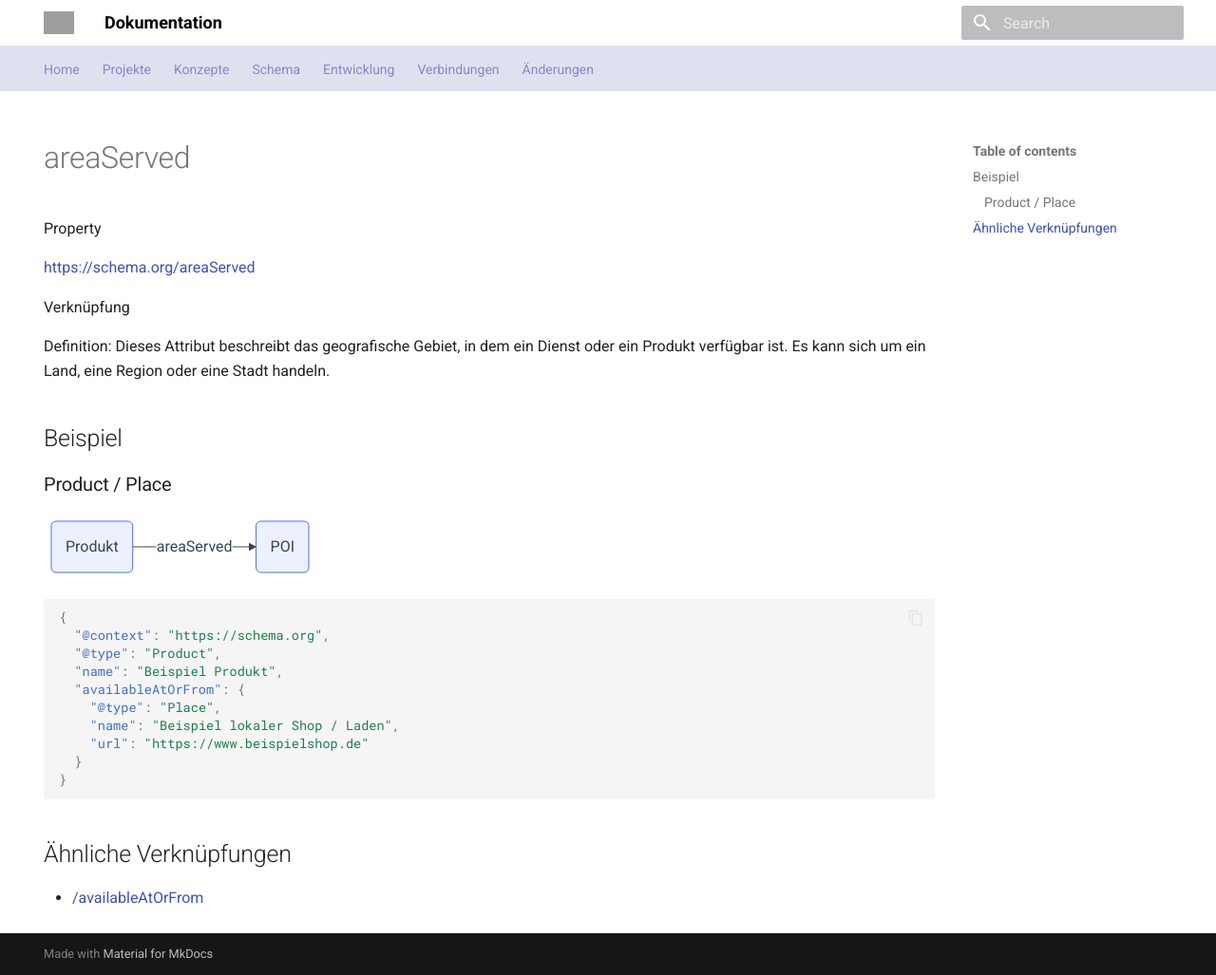
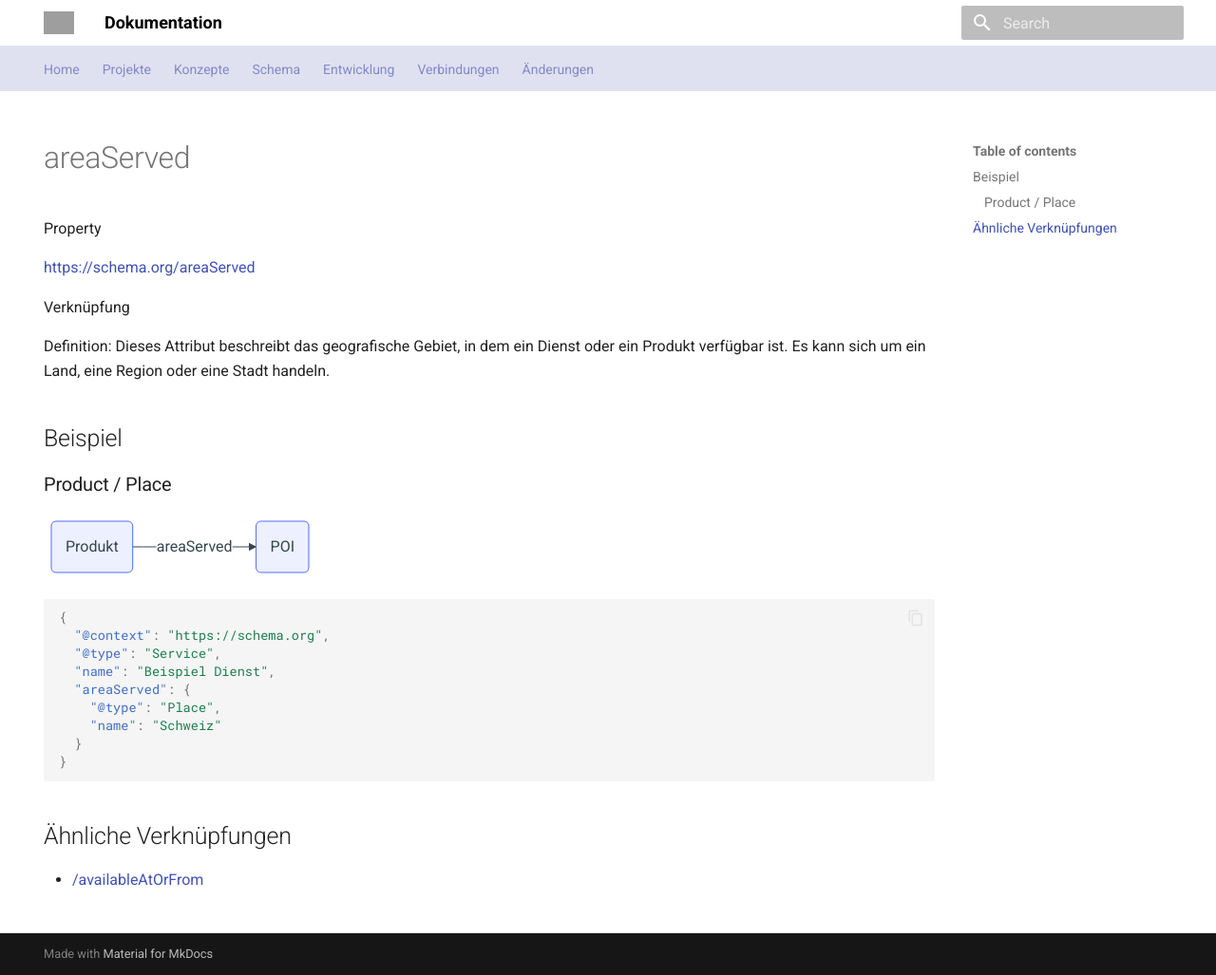
Before and after one commit to tsolenthaler/docs.contentdesk.io, an MkDocs documentation site: the page built from docs/schema/areaServed.md, in a window 1280 px wide and 1027 px high. Shown: the whole window at 95% size. Built offline with MkDocs 1.6.1 and Material for MkDocs 9.7.7, drawn with Linux system fonts in a browser that asks for light colours; grey boxes are pictures that could not be loaded.

Commit message:
Update areaServed.md: Change product type to service and modify area served to Switzerland

````diff
--- a/docs/schema/areaServed.md
+++ b/docs/schema/areaServed.md
@@ -25,14 +25,14 @@ flowchart LR
 ``` json
 {
   "@context": "https://schema.org",
-  "@type": "Product",
-  "name": "Beispiel Produkt",
-  "availableAtOrFrom": {
+  "@type": "Service",
+  "name": "Beispiel Dienst",
+  "areaServed": {
     "@type": "Place",
-    "name": "Beispiel lokaler Shop / Laden",
-    "url": "https://www.beispielshop.de"
+    "name": "Schweiz"
   }
 }
+
 ```
 
 ## Ähnliche Verknüpfungen
````
